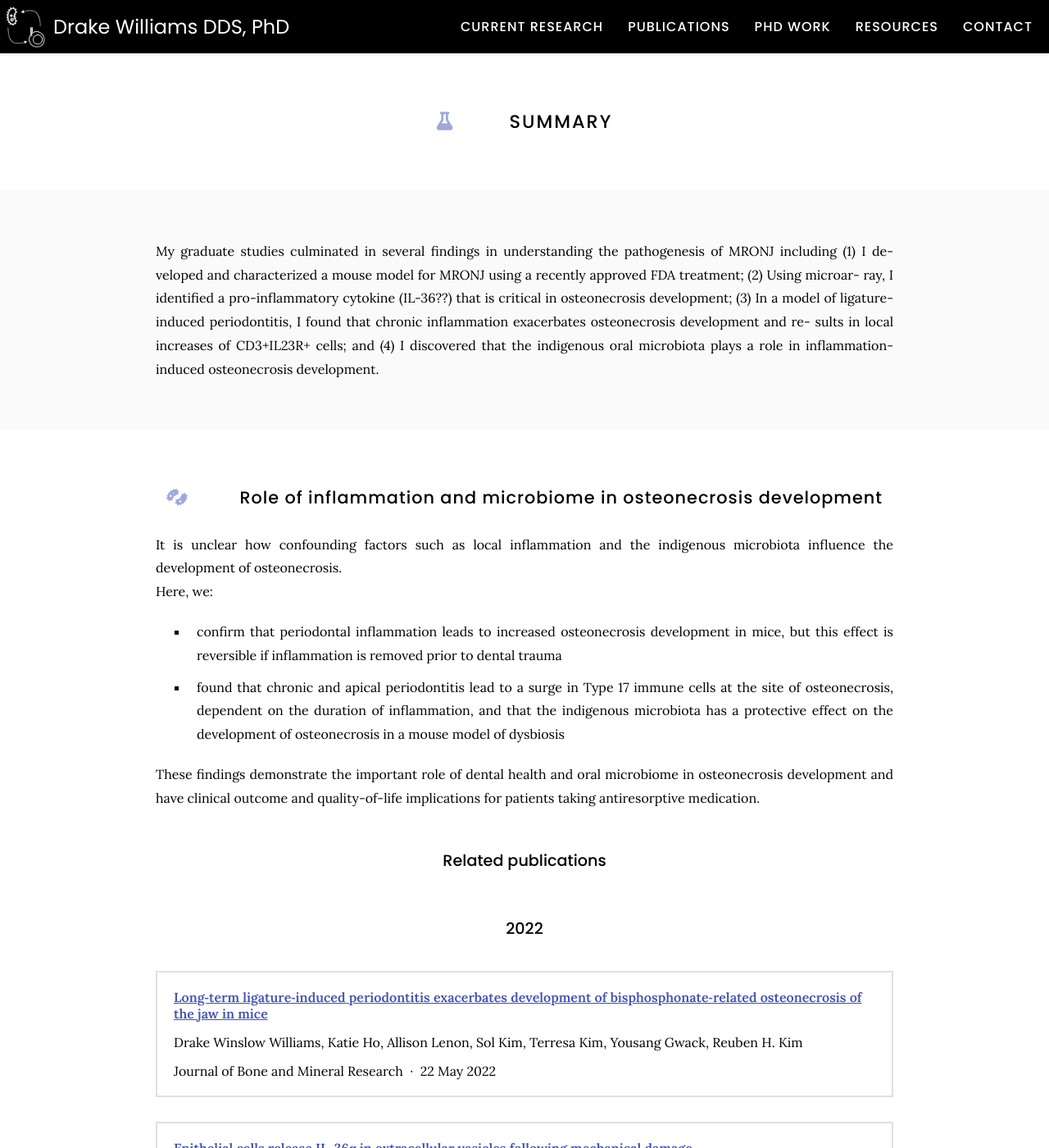
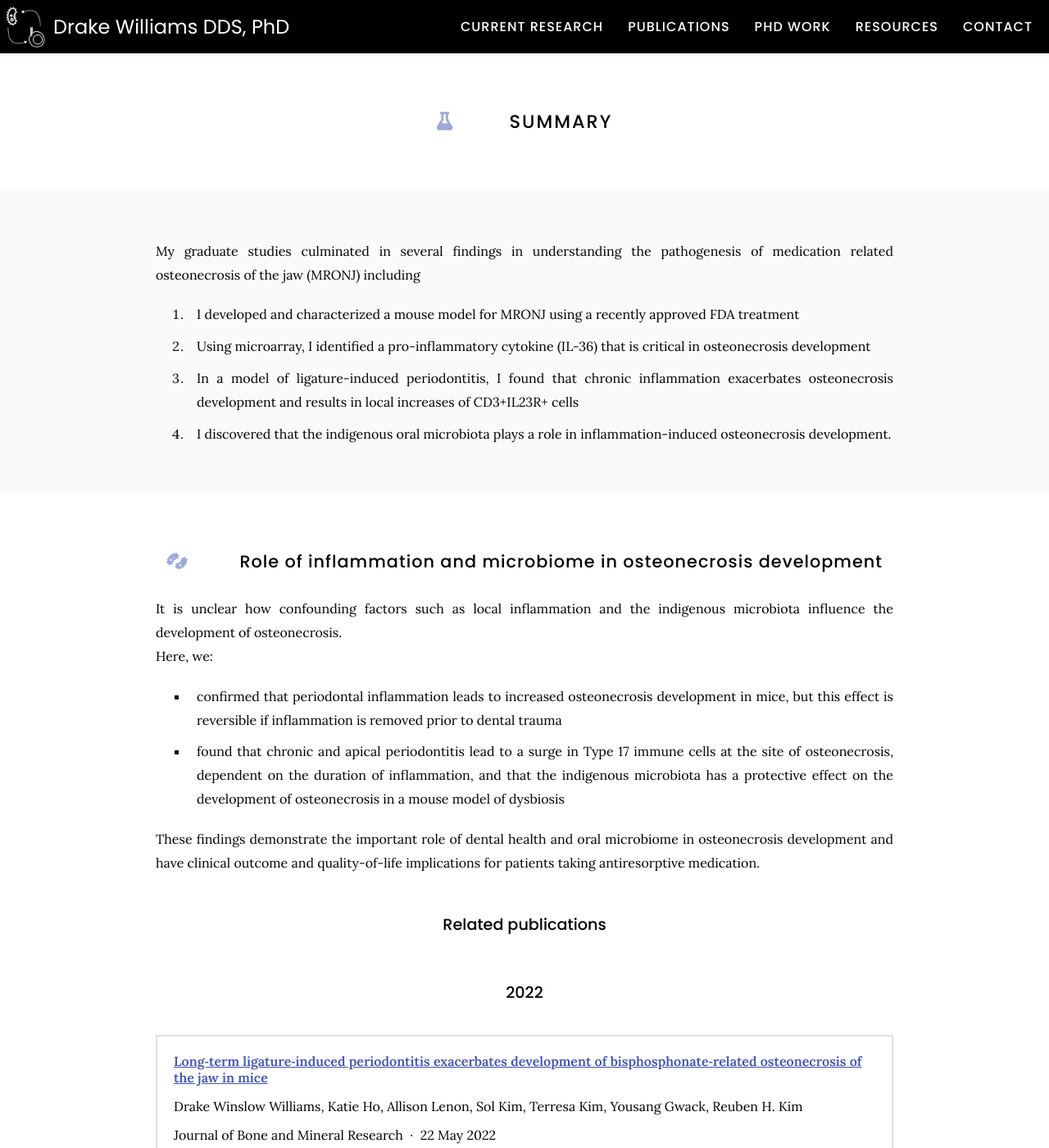
Before and after one commit to williamsdrake/williamsdrake.github.io, a Jekyll site: the page built from phd work/index.md, in a window 1280 px wide and 1400 px high. Shown: the whole window at 82% size. Built offline with Jekyll 4.4.1, drawn with Linux system fonts in a browser that asks for light colours; nearby versions of some CDN libraries.

Commit message:
Update index.md

```diff
--- a/phd work/index.md
+++ b/phd work/index.md
@@ -9,18 +9,18 @@ nav:
 
 {% include section.html %}
 
-My graduate studies culminated in several findings in understanding the pathogenesis of MRONJ including (1) I de-veloped and characterized a mouse model for MRONJ using a recently approved FDA treatment; (2) Using microar-
-ray, I identified a pro-inflammatory cytokine (IL-36??) that is critical in osteonecrosis development; (3) In a model of
-ligature-induced periodontitis, I found that chronic inflammation exacerbates osteonecrosis development and re-
-sults in local increases of CD3+IL23R+ cells; and (4) I discovered that the indigenous oral microbiota plays a role in
-inflammation-induced osteonecrosis development.
+My graduate studies culminated in several findings in understanding the pathogenesis of medication related osteonecrosis of the jaw (MRONJ) including
+1. I developed and characterized a mouse model for MRONJ using a recently approved FDA treatment
+2. Using microarray, I identified a pro-inflammatory cytokine (IL-36) that is critical in osteonecrosis development
+3. In a model of ligature-induced periodontitis, I found that chronic inflammation exacerbates osteonecrosis development and results in local increases of CD3+IL23R+ cells
+4. I discovered that the indigenous oral microbiota plays a role in inflammation-induced osteonecrosis development.
 
 {% include section.html %}
 
 ## <i class="fas fa-bacteria"></i>Role of inflammation and microbiome in osteonecrosis development
 It is unclear how confounding factors such as local inflammation and the indigenous microbiota influence the development of osteonecrosis.
 Here, we:
-- confirm that periodontal inflammation leads to increased osteonecrosis development in mice, but this effect is reversible if inflammation is removed prior to dental trauma
+- confirmed that periodontal inflammation leads to increased osteonecrosis development in mice, but this effect is reversible if inflammation is removed prior to dental trauma
 - found that chronic and apical periodontitis lead to a surge in Type 17 immune cells at the site of osteonecrosis, dependent on the duration of inflammation, and that the indigenous microbiota has a protective effect on the development of osteonecrosis in a mouse model of dysbiosis
 
 These findings demonstrate the important role of dental health and oral microbiome in osteonecrosis development and have clinical outcome and quality-of-life implications for patients taking antiresorptive medication.
@@ -38,6 +38,7 @@ The etiopathogenesis of an oral disease called medication-related osteonecrosis
 - observed novel histologic changes associated with the development of osteonecrotic lesions in a murine model that were reproducible with different antiresorptive drugs
 - discovered the IL36 signaling pathway is partly responsible for osteonecrosis development after antiresorptive treatment and abrogation of this pathway prevents osteonecrosis formation following dental trauma
 - found that IL36 may be released in extracellular vesicles by epithelial cells in response to mechanical damage and microbial signals
+
 This body of work has expanded our knowledge about the pathogenesis of MRONJ and has identified potential therapeutic targets.
 
 ### Related publications
```
